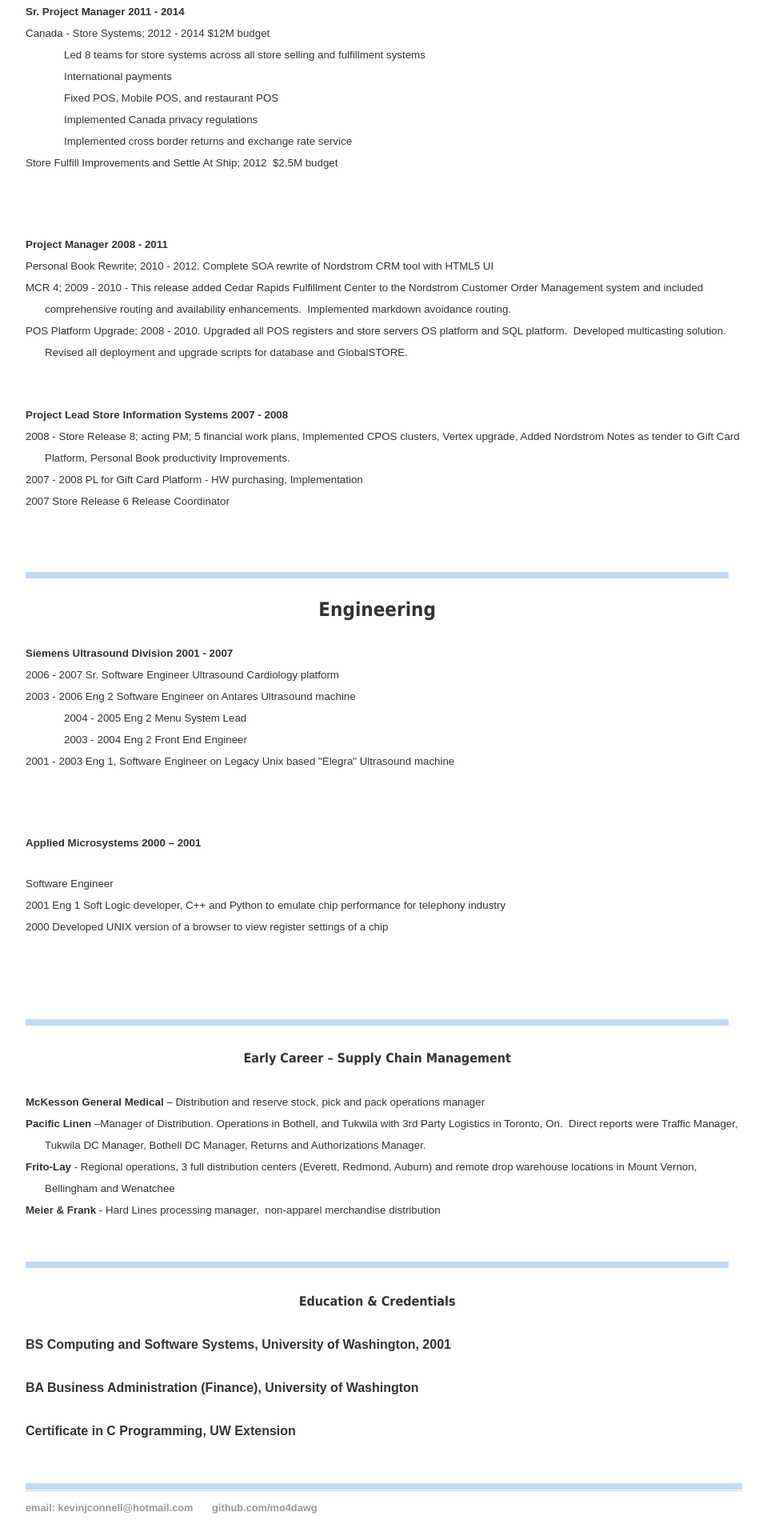
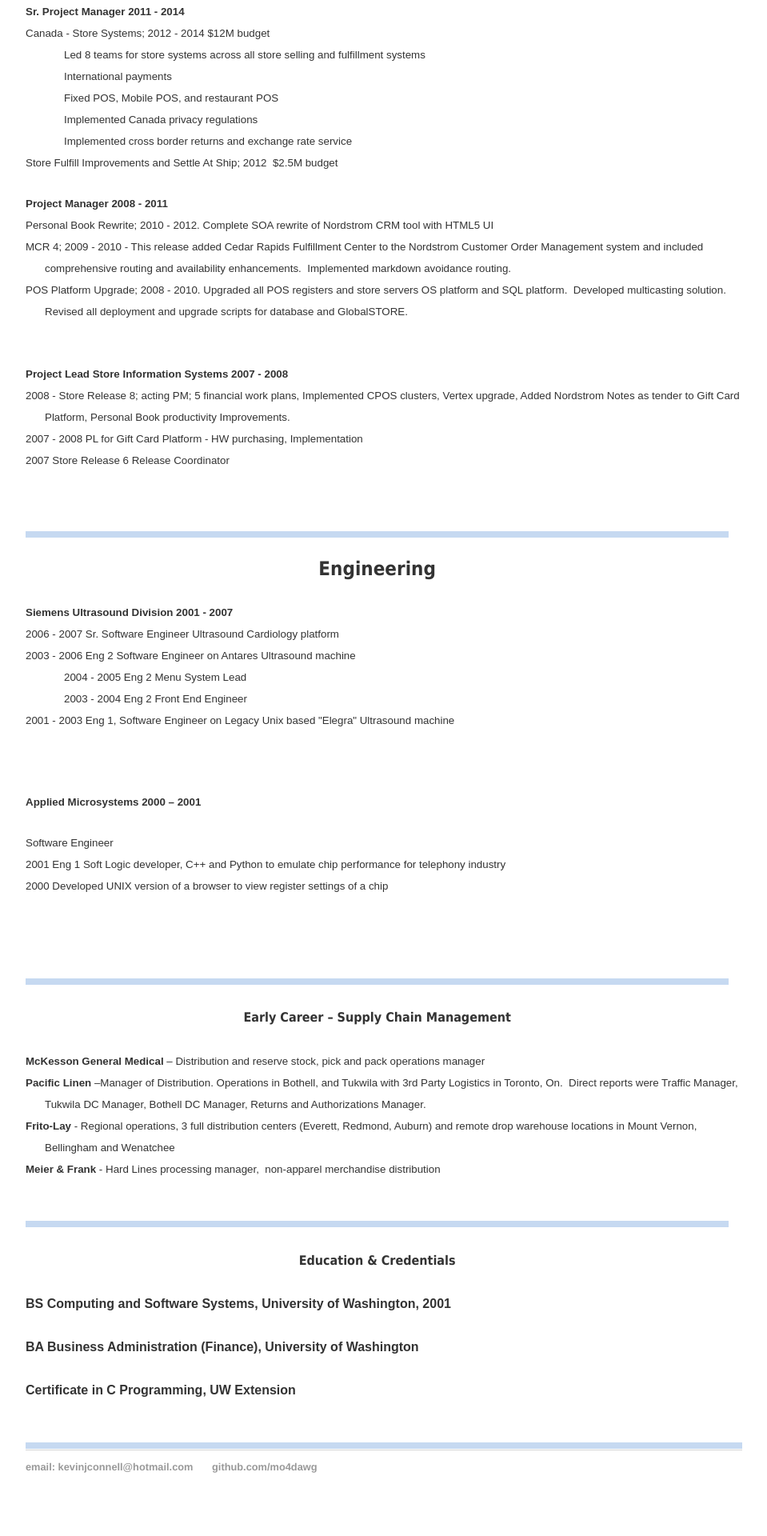
Before and after one commit to mo4dawg/mo4dawg.github.io, a Jekyll site: the page built from CV/index.html, in a window 1280 px wide. Shown: the part 1484-3404 px from the top of the page at 80% size, without its empty margins (160-1119 px from the left). Built offline with Jekyll 4.4.1, drawn with Linux system fonts in a browser that asks for light colours.

Commit message:
Update index.html

```diff
--- a/CV/index.html
+++ b/CV/index.html
@@ -344,7 +344,7 @@
 
 <p class=MsoNormal style='margin-bottom:0in;margin-bottom:.0001pt;line-height:
 normal'><span style='mso-bookmark:top'><span style='font-size:10.0pt;
-font-family:"Arial","sans-serif";mso-fareast-font-family:"Times New Roman"'><o:p>&nbsp;</o:p></span></span></p>
+font-family:"Arial","sans-serif";mso-fareast-font-family:"Times New Roman"'></span></span></p>
 
 <p class=MsoNormal style='margin-bottom:0in;margin-bottom:.0001pt;line-height:
 normal'><span style='mso-bookmark:top'><b style='mso-bidi-font-weight:normal'><span
```
